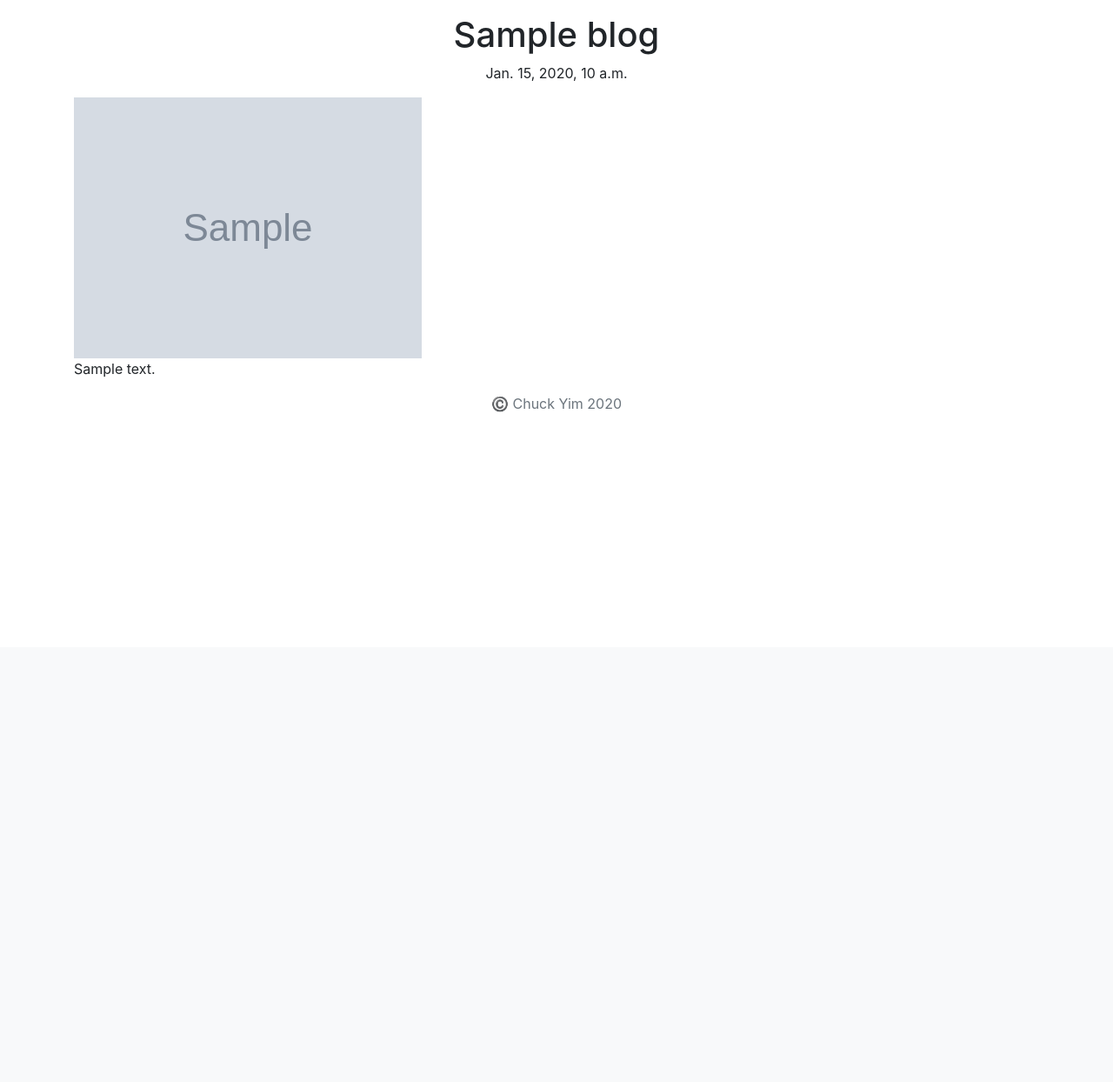
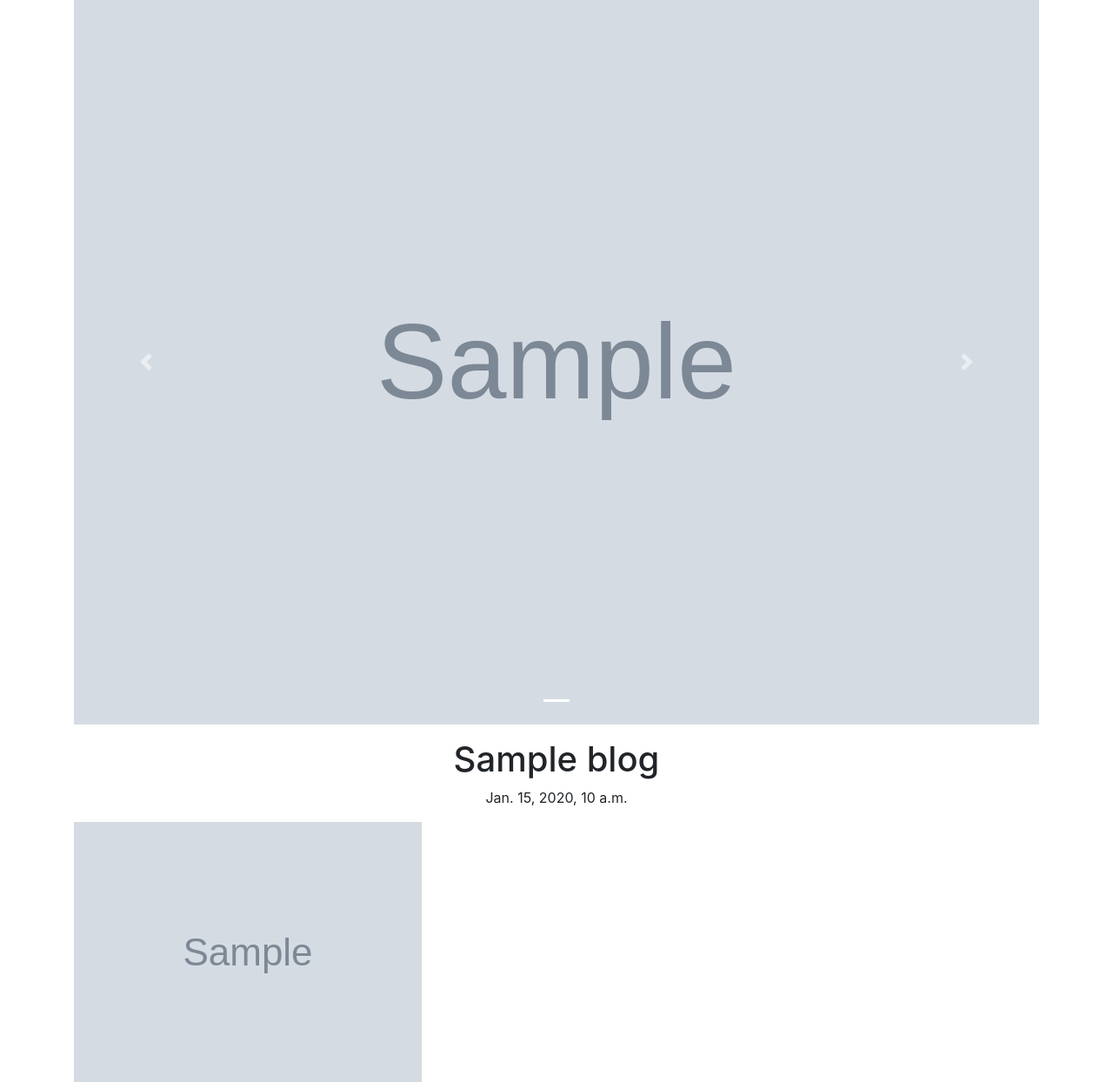
Before and after one commit to chuckyim/photograhy_website, a Django app: template blog/templates/blog/detail.html in a window 1280 px wide. Shown: the part 56-1300 px from the top of the page at 87% size. Before the commit the page ends 530 px from the top, so only its background shows below. Run offline with Django 3.2, Linux system fonts and the light colour scheme; tables that the repository leaves empty hold one stand-in row (values such as "Sample post"); the template is opened without the code that fills it: values that come from a table or form of the project are taken from there, most other values are stand-ins (such as "Sample title", 1, 10 or a date in 2020); grey boxes marked "Sample" are stand-in pictures; data that the repository does not hold is empty; some libraries are stand-ins or nearby versions.

Commit message:
added carousel

```diff
--- a/blog/models.py
+++ b/blog/models.py
@@ -4,7 +4,6 @@ class Blog(models.Model):
     title = models.CharField(max_length=255)
     pub_date = models.DateTimeField()
     body = models.TextField()
-    image = models.ImageField(upload_to='images/')
     blog_key = models.IntegerField(default=999)
 
     def __str__(self):
@@ -15,3 +14,10 @@ class Blog(models.Model):
 
     def pub_date_pretty(self):
         return self.pub_date.strftime('%b %e %Y')
+
+class BlogImage(models.Model):
+    blog = models.ForeignKey(Blog, default=None, on_delete=models.CASCADE)
+    image = models.ImageField(upload_to='images/')
+
+    def __str__(self):
+        return self.blog.title
--- a/blog/templates/blog/detail.html
+++ b/blog/templates/blog/detail.html
@@ -1,6 +1,6 @@
 <!doctype html>
 <html lang="en">
-    {% load staticfiles %}
+{% load staticfiles %}
 
 <head>
     <meta charset="utf-8">
@@ -69,14 +69,44 @@
 
         <div class="container">
 
+            <!--Carousel Wrapper-->
+            <div id="carousel-example-1z" class="carousel slide carousel-fade" data-ride="carousel">
+                <!--Indicators-->
+                <ol class="carousel-indicators">
+                    {% for image in images %}
+                    <li data-target="#carousel-example-1z" data-slide-to="{{ forloop.counter0 }}"
+                        class="{% if forloop.counter0 == 0 %} active {% endif %}"></li>
+                    {% endfor %}
+                </ol>
+                <!--/.Indicators-->
+                <!--Slides-->
+                <div class="carousel-inner" role="listbox">
+                    {% for image in images %}
+                    <div class="carousel-item {% if forloop.counter0 == 0 %} active {% endif %}">
+                        <img class="d-block w-100" src="{{image.image.url}}" alt="First slide">
+                    </div>
+                    {% endfor %}
+                    <!--/First slide-->
+                    <!--/.Slides-->
+                    <!--Controls-->
+                    <a class="carousel-control-prev" href="#carousel-example-1z" role="button" data-slide="prev">
+                        <span class="carousel-control-prev-icon" aria-hidden="true"></span>
+                        <span class="sr-only">Previous</span>
+                    </a>
+                    <a class="carousel-control-next" href="#carousel-example-1z" role="button" data-slide="next">
+                        <span class="carousel-control-next-icon" aria-hidden="true"></span>
+                        <span class="sr-only">Next</span>
+                    </a>
+                    <!--/.Controls-->
+                </div>
+
+            </div>
+
             <h1 class='text-center pt-3'>{{ blog.title }}</h1>
             <p class='text-center'>{{ blog.pub_date }}</p>
             <img class="img-fluid" src="{{ blog.image.url }}" />
-            <br/>
+            <br />
             <p> {{ blog.body }}</p>
-
-
-        </div>
 
     </main>
 
```
Also changed, not shown: blog/admin.py (+16 -2 lines), blog/views.py (+6 -2 lines), blog/migrations/0004_auto_20201214_0549.py (added).
